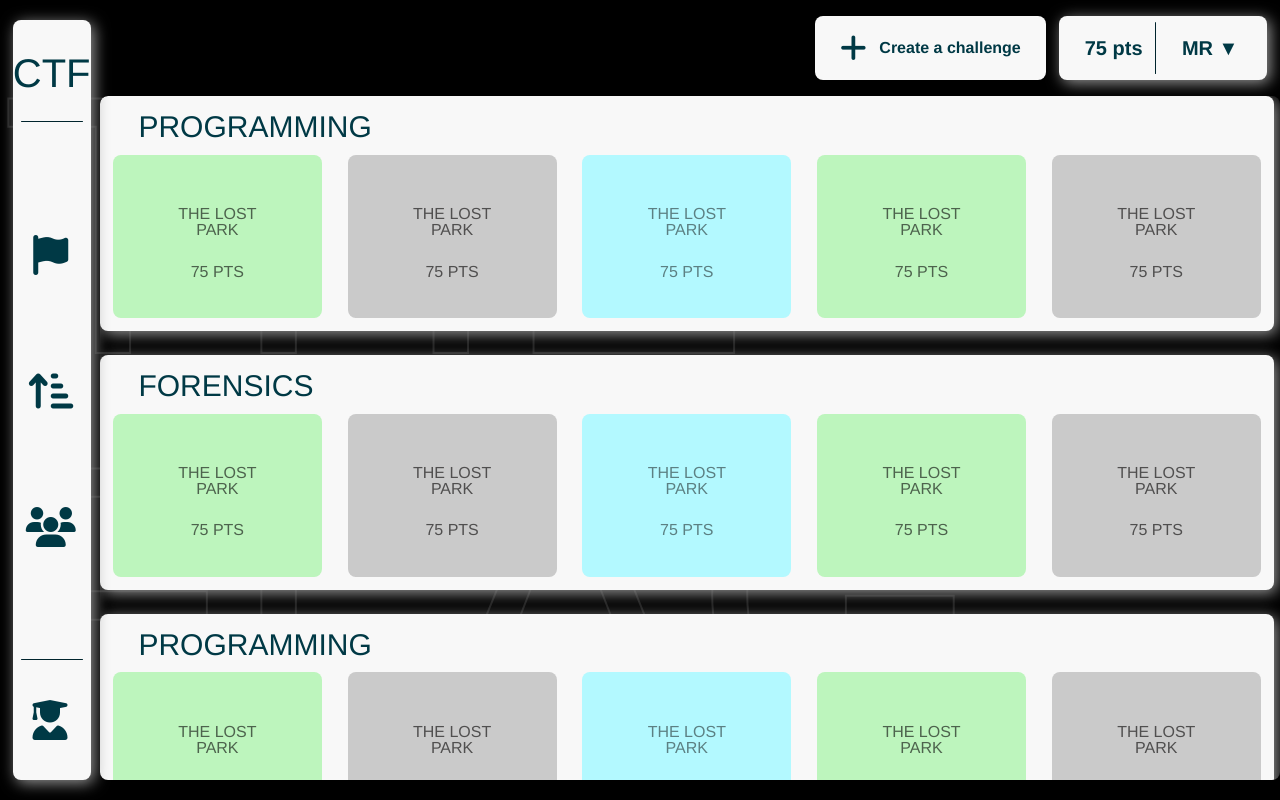
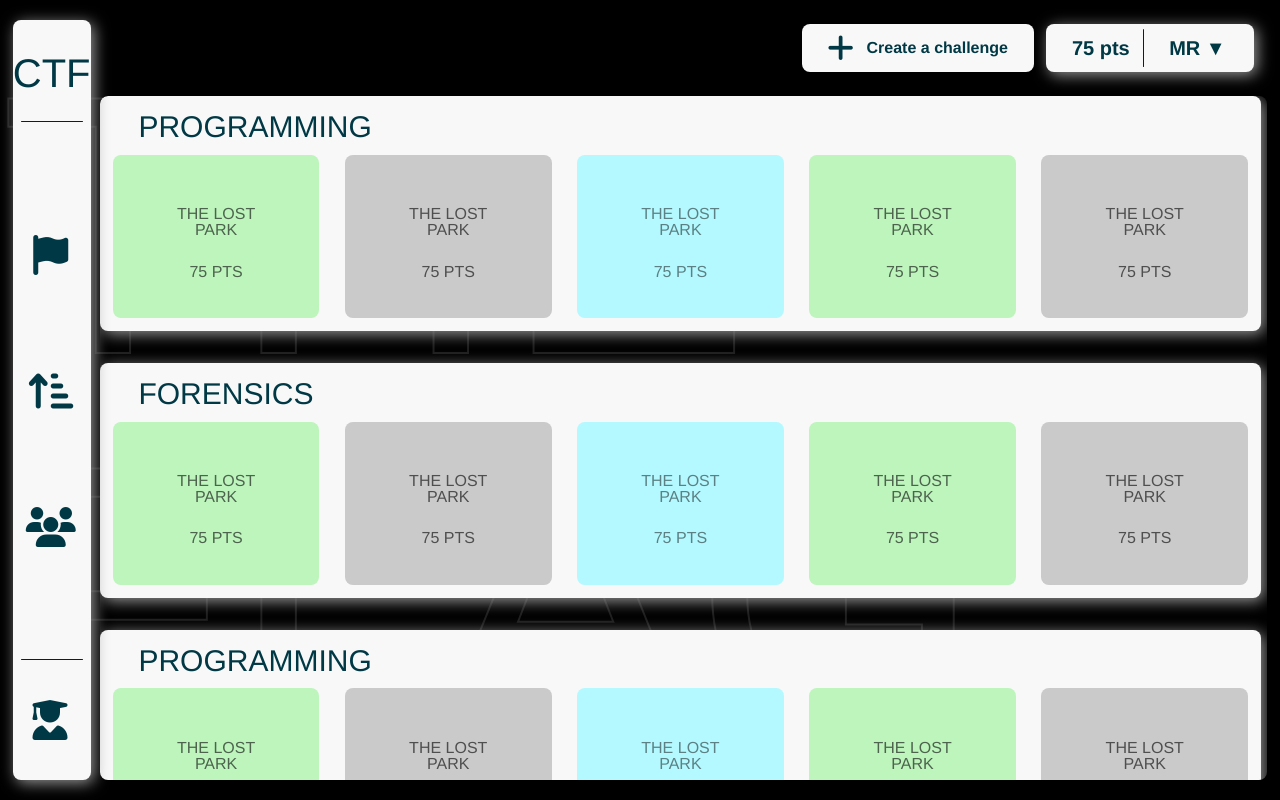
Before and after one commit to TisleR351/ctf, a Next.js app: page /challenge in a window 1280 px wide. Built offline with nearby package versions, Linux system fonts and the light colour scheme.

Commit message:
[FIX] Overlay dimensions

```diff
--- a/app/challenge/page.css
+++ b/app/challenge/page.css
@@ -1,5 +1,5 @@
 .challenges-container {
     display: flex;
     flex-direction: column;
-    gap: 3vh;
+    gap: 4vh;
 }
--- a/components/login-menu/loginMenu.css
+++ b/components/login-menu/loginMenu.css
@@ -5,7 +5,7 @@
     flex-direction: row;
     align-items: center;
     justify-content: center;
-    height: 8vh;
+    height: 6vh;
     background: var(--achromatic-0);
     box-shadow: 3px 3px 15px var(--achromatic-3);
 }
--- a/components/main-button/mainButton.css
+++ b/components/main-button/mainButton.css
@@ -2,7 +2,7 @@
     display: flex;
     align-items: center;
     justify-content: center;
-    height: 8vh;
+    height: 6vh;
     background-color: var(--achromatic-0);
     padding-left: 1vw;
     padding-right: 1vw;
--- a/modules/layout/layout.css
+++ b/modules/layout/layout.css
@@ -1,6 +1,7 @@
 .page-content {
     position: relative;
-    margin-left: max(100px, 6vw);
+    margin-left: max(100px, 7vw);
+    margin-right: 1vw;
     margin-top: 12vh;
     max-height: 85.5vh;
     color: white;
--- a/modules/overlay/overlay.css
+++ b/modules/overlay/overlay.css
@@ -16,7 +16,7 @@
     position: fixed;
     top: 0;
     right: 0;
-    margin-top: 2vh;
-    margin-right: 1%;
+    margin-top: 3vh;
+    margin-right: 2vw;
     font-weight: bold;
 }
--- a/modules/overlay/overlay.tsx
+++ b/modules/overlay/overlay.tsx
@@ -4,15 +4,21 @@ import MainMenu from "@/modules/main-menu/mainMenu";
 import { useState } from "react";
 import ProfileMenu from "@/modules/profile-menu/profileMenu";
 import LoginMenu from "@/components/login-menu/loginMenu";
+import { CreateChallengeSection } from "@/modules/create-challenge-section/createChallengeSection";
+import { usePathname } from "next/navigation";
 
 export default function Overlay() {
   const [isLoggedIn, setIsLoggedIn] = useState(true);
+  const [isAdmin, setIsAdmin] = useState(true);
+  const pathname = usePathname();
+
   return (
     <div className="overlay">
       <div className="main-menu-container">
         <MainMenu />
       </div>
       <div className="sub-menu-container">
+        {isAdmin && pathname === "/challenge" && <CreateChallengeSection />}
         {isLoggedIn ? <ProfileMenu /> : <LoginMenu />}
       </div>
     </div>
--- a/modules/profile-menu/profileMenu.css
+++ b/modules/profile-menu/profileMenu.css
@@ -8,7 +8,7 @@
     flex-direction: row;
     align-items: center;
     justify-content: center;
-    height: 8vh;
+    height: 6vh;
     background: var(--achromatic-0);
     box-shadow: 3px 3px 15px var(--achromatic-3);
 }
--- a/modules/profile-menu/profileMenu.tsx
+++ b/modules/profile-menu/profileMenu.tsx
@@ -17,7 +17,6 @@ export default function ProfileMenu() {
 
   return (
     <>
-      {isAdmin && pathname === "/challenge" && <CreateChallengeSection />}
       <motion.div
         className="sub-menu"
         layout
--- a/modules/sub-menu/subMenu.css
+++ /dev/null
@@ -1,19 +0,0 @@
-.sub-menu-divider {
-    margin-left: 1vw;
-    margin-right: 1vw;
-}
-
-.sub-menu {
-    display: flex;
-    flex-direction: row;
-    align-items: center;
-    justify-content: center;
-    height: 8vh;
-    background: var(--achromatic-0);
-    box-shadow: 3px 3px 15px var(--achromatic-3);
-}
-
-.sub-menu.not-logged-in {
-    padding-left: 1vw;
-    padding-right: 1vw;
-}
```
Also changed, not shown: modules/sub-menu/subMenu.tsx (deleted, +0 -14 lines).
